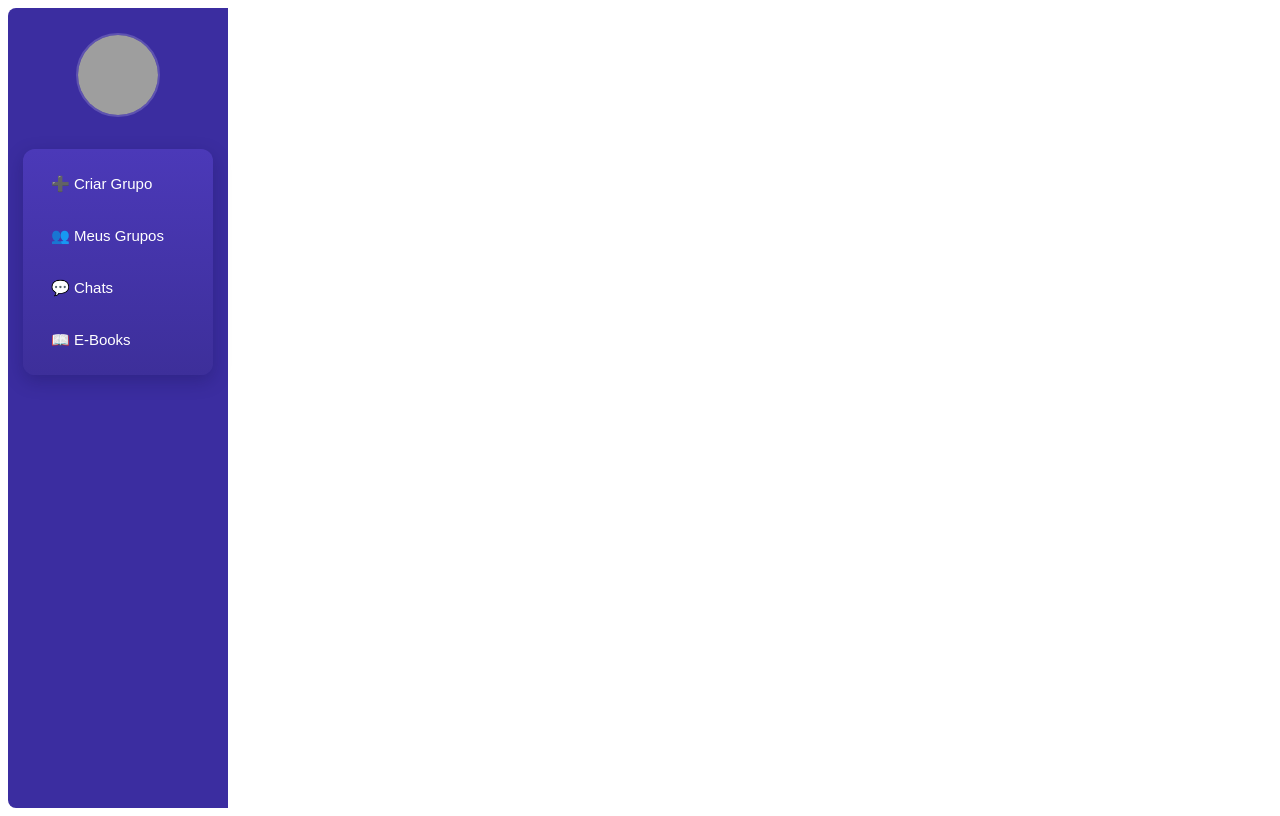
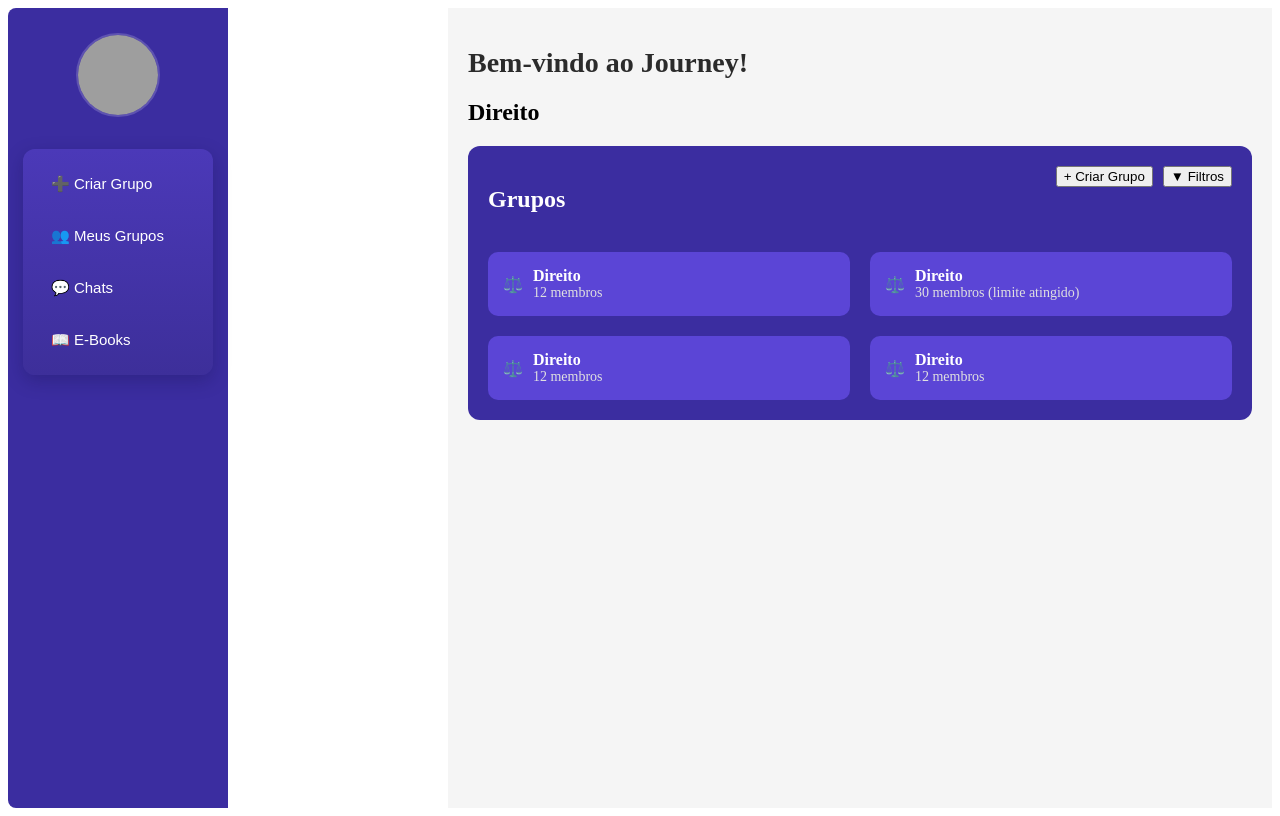
Before and after one commit to pedroga77/front-react, a React (Vite) app: page / in a window 1280 px wide. Built offline with nearby package versions, Linux system fonts and the light colour scheme; grey boxes are pictures that could not be loaded.

Commit message:
home quase ok

```diff
--- a/src/pages/home/home.js
+++ b/src/pages/home/home.js
@@ -1,6 +1,71 @@
 import styled from "styled-components";
 
+export const Container = styled.div`
+  display: flex;
+  height: 100vh;
+`;
+
 export const Sidebar = styled.div`
-  color: red;
-  background-color: black;
+  width: 220px;
+  background-color: transparent; /* sidebar já pronto */
 `;
+
+export const Content = styled.div`
+  flex: 1;
+  padding: 20px;
+  background: #f5f5f5;
+`;
+
+export const Welcome = styled.h1`
+  color: #2b2b2b;
+  font-size: 28px;
+  margin-bottom: 20px;
+`;
+
+export const Box = styled.div`
+  background-color: #3b2da0;
+  padding: 20px;
+  border-radius: 12px;
+  color: white;
+`;
+
+export const GroupList = styled.div`
+  display: grid;
+  grid-template-columns: repeat(2, 1fr);
+  gap: 20px;
+  margin-top: 20px;
+`;
+
+export const GroupCard = styled.div`
+  background-color: #5b45d6;
+  padding: 15px;
+  border-radius: 10px;
+  display: flex;
+  align-items: center;
+  gap: 10px;
+
+  strong {
+    display: block;
+    font-size: 16px;
+  }
+
+  p {
+    margin: 0;
+    font-size: 14px;
+    color: #e0e0e0;
+  }
+`;
+
+export const Button = styled.button`
+  background: rebeccapurple;
+  border: none;
+  border-radius: 20px;
+  padding: 6px 14px;
+  cursor: pointer;
+  font-weight: bold;
+  margin-left: 10px;
+
+  &:hover {
+    background: #ddd;
+  }
+`;
--- a/src/pages/home/home.jsx
+++ b/src/pages/home/home.jsx
@@ -1,8 +1,74 @@
-import { div } from "motion/react-client";
 import Header from "../../components/header/index.jsx";
+import {
+  Sidebar,
+  Container,
+  Content,
+  Welcome,
+  Box,
+  GroupList,
+  GroupCard,
+} from "./home.js";
 
 function Home() {
-  return <Header></Header>;
+  return (
+    <Container>
+      <Header />
+      <div style={{ display: "flex", flex: 1 }}>
+        <Sidebar /> {/* Sidebar já existe */}
+
+        <Content>
+          <Welcome>Bem-vindo ao Journey!</Welcome>
+
+          {/* Título Direito fora da box */}
+          <h2>Direito</h2>
+
+          <Box>
+            <div style={{ display: "flex", justifyContent: "space-between" }}>
+              <h2>Grupos</h2>
+              <div>
+                <button style={{ marginRight: "10px" }}>+ Criar Grupo</button>
+                <button>▼ Filtros</button>
+              </div>
+            </div>
+
+            <GroupList>
+              <GroupCard>
+                <span>⚖️</span>
+                <div>
+                  <strong>Direito</strong>
+                  <p>12 membros</p>
+                </div>
+              </GroupCard>
+
+              <GroupCard>
+                <span>⚖️</span>
+                <div>
+                  <strong>Direito</strong>
+                  <p>30 membros (limite atingido)</p>
+                </div>
+              </GroupCard>
+
+              <GroupCard>
+                <span>⚖️</span>
+                <div>
+                  <strong>Direito</strong>
+                  <p>12 membros</p>
+                </div>
+              </GroupCard>
+
+              <GroupCard>
+                <span>⚖️</span>
+                <div>
+                  <strong>Direito</strong>
+                  <p>12 membros</p>
+                </div>
+              </GroupCard>
+            </GroupList>
+          </Box>
+        </Content>
+      </div>
+    </Container>
+  );
 }
 
 export default Home;
```
